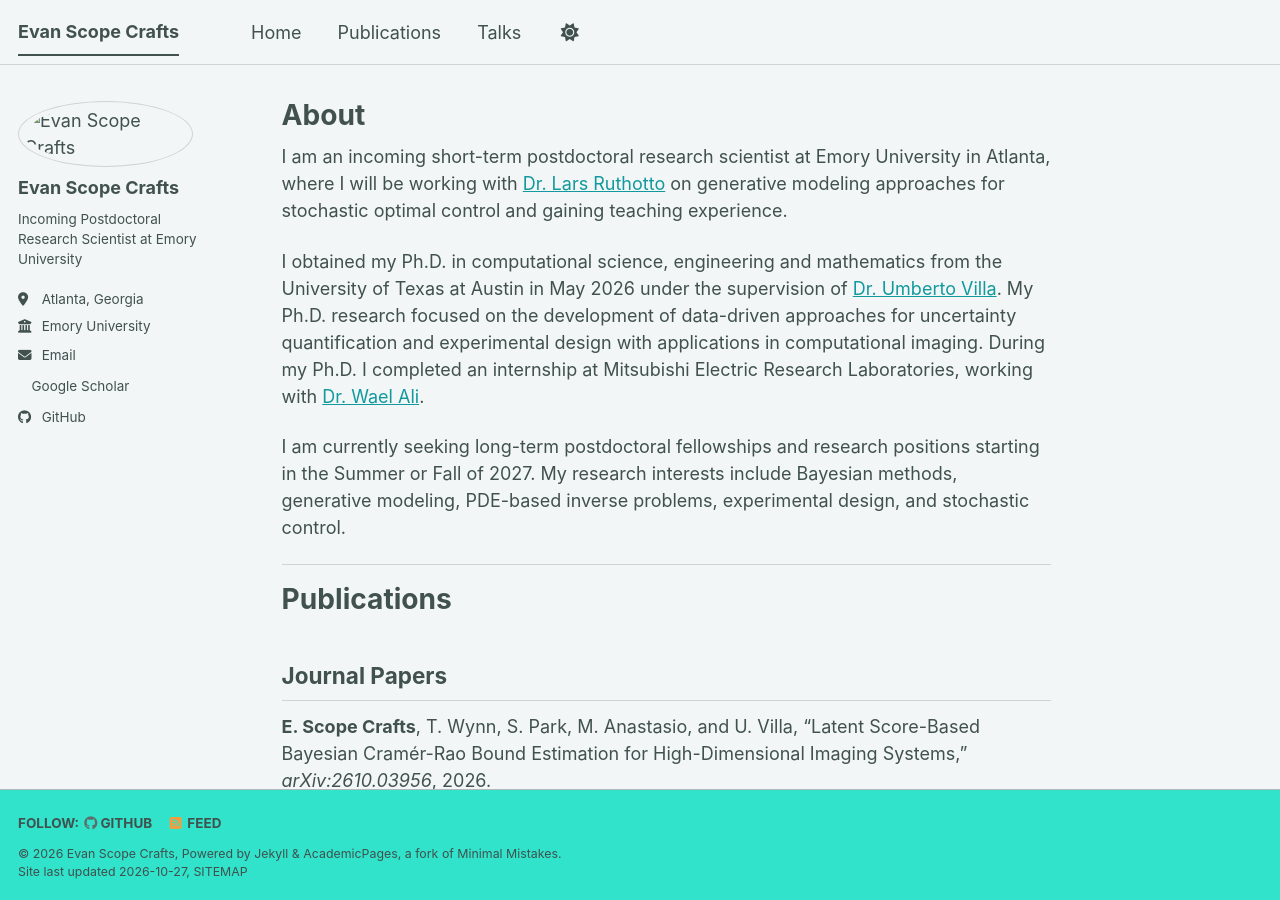
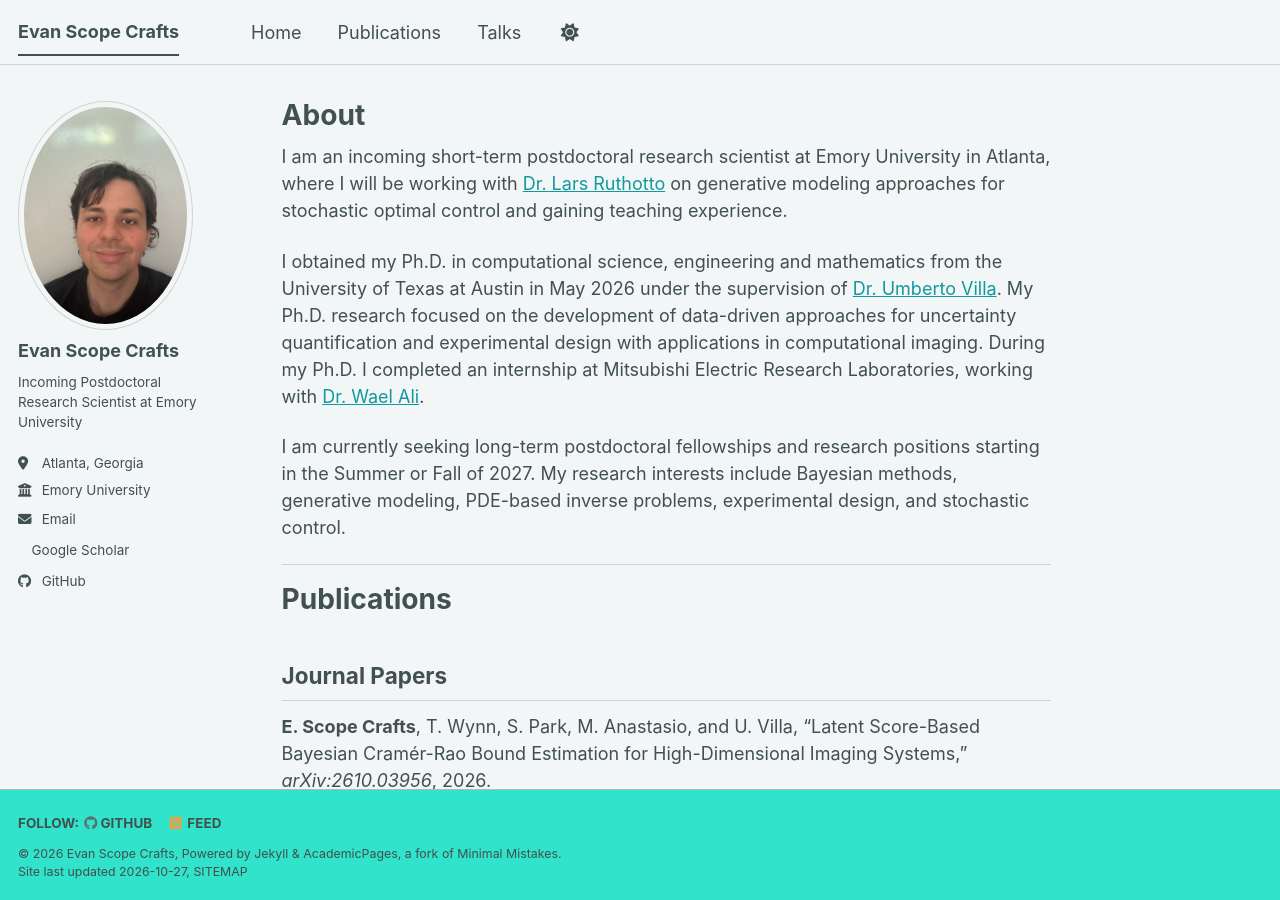
Before and after one commit to Evan1578/Evan1578.github.io, a Jekyll site: the page built from _pages/about.md, in a window 1280 px wide and 900 px high. Built offline with Jekyll 4.4.1, drawn with Linux system fonts in a browser that asks for light colours; a style sheet for code colours, icons or effects is not loaded.

Commit message:
Fix attempt 2

```diff
--- a/_config.yml
+++ b/_config.yml
@@ -13,17 +13,17 @@ title                    : "Evan Scope Crafts"
 title_separator          : "-"
 name                     : &name "Evan Scope Crafts"
 description              : &description "Your Name's academic portfolio"   # Update this with a general description of your site, this is the default if not overridden by a page
-url                      : https://academicpages.github.io # The base hostname & protocol for your site e.g. "https://[your GitHub username].github.io",
+url                      : https://Evan1578.github.io # The base hostname & protocol for your site e.g. "https://[your GitHub username].github.io",
                                                            # or if you already have some other page hosted on Github then use "https://[your GitHub username].github.io/[Your Repo Name]"
 baseurl                  : "" # the subpath of your site, e.g. "/blog"
-repository               : "academicpages/academicpages.github.io"
+repository               : "Evan1578/Evan1578.github.io"
 
 # Site Author - The following control what appear as part of the author content on the side bar.
 #               If a field is blank the icon and link will not appear, otherwise it will be shown.
 #               Additional customization can be done by editing /_includes/author-profile.html
 author:
   # Biographic information
-  avatar           : "images/profile.jpg"
+  avatar           : "profile.jpg"
   name             : "Evan Scope Crafts"
   pronouns         : # example: "she/her"
   bio              : "Incoming Postdoctoral Research Scientist at Emory University"
```
